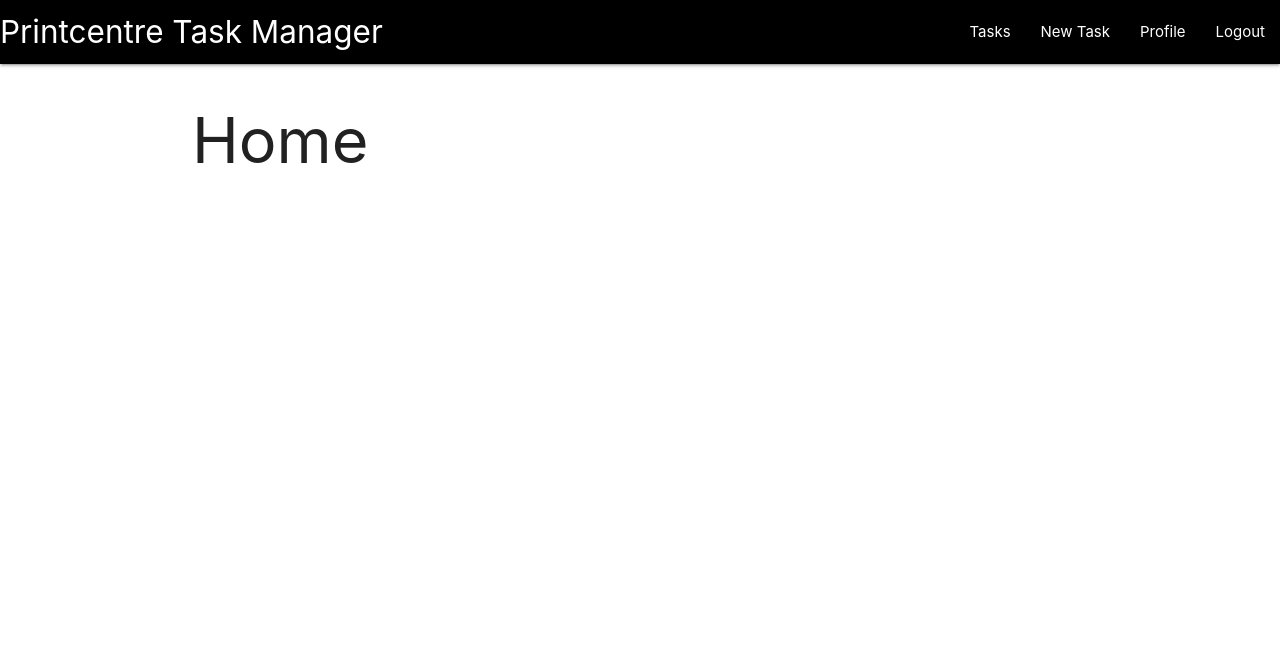
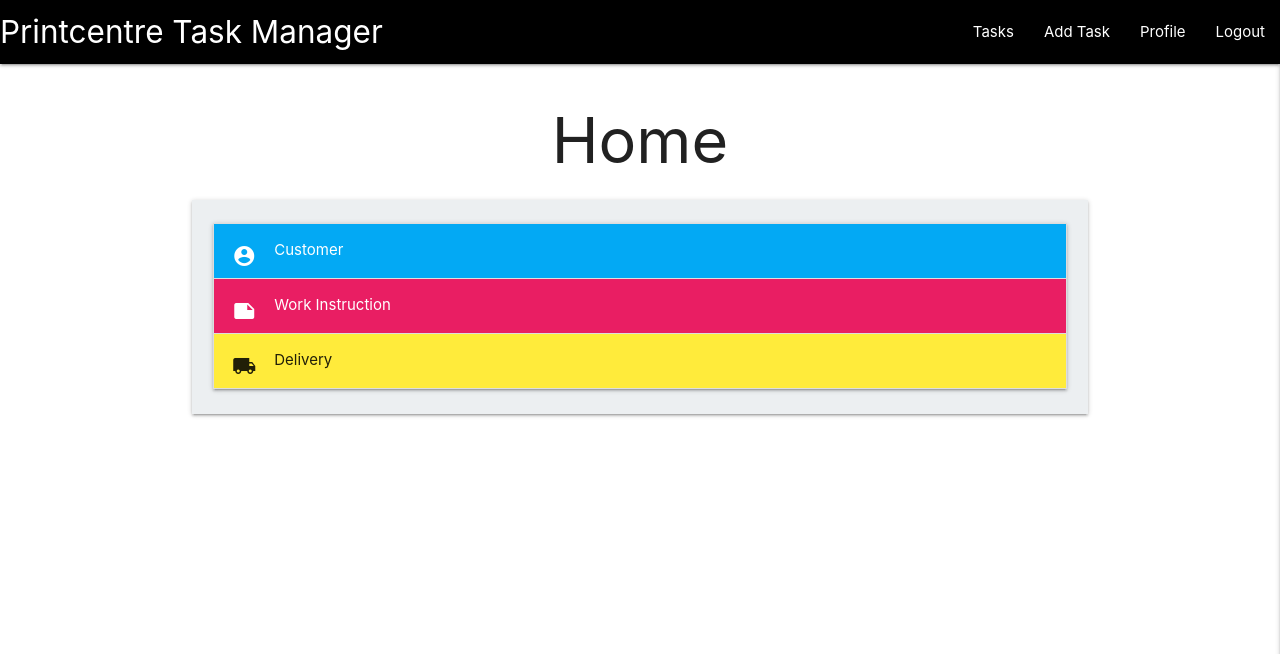
Before and after one commit to DuggyL/taskmanager-milestone-project-3, a Flask app: page / in a window 1280 px wide. Shown: the top 654 px of the page. Run offline with Flask 2, Linux system fonts and the light colour scheme; a user stored in the database is signed in.

Commit message:
Add simple layout and collapsible function to taskmanager page

```diff
--- a/taskmanager/static/css/style.css
+++ b/taskmanager/static/css/style.css
@@ -10,3 +10,13 @@
 	top: 5px;
 	margin-right: 0.5em;
 }
+
+
+.collapsible-header .col strong {
+    margin: 6px;
+    line-height: 42px;
+}
+
+.tasks-card {
+    padding: 15px 10px 10px 10px;
+}
--- a/taskmanager/static/js/script.js
+++ b/taskmanager/static/js/script.js
@@ -12,7 +12,38 @@ $(document).ready(function(){
         }
     });
 
+
     var elem = document.querySelector('.collapsible.expandable');
     var instance = M.Collapsible.init(elem, {
     accordion: false
     });
+
+
+    validateMaterializeSelect();
+    function validateMaterializeSelect() {
+        let classValid = { "border-bottom": "1px solid #4caf50", "box-shadow": "0 1px 0 0 #4caf50" };
+        let classInvalid = { "border-bottom": "1px solid #f44336", "box-shadow": "0 1px 0 0 #f44336" };
+        if ($("select.validate").prop("required")) {
+            $("select.validate").css({ "display": "block", "height": "0", "padding": "0", "width": "0", "position": "absolute" });
+        }
+        $(".select-wrapper input.select-dropdown").on("focusin", function () {
+            $(this).parent(".select-wrapper").on("change", function () {
+                if ($(this).children("ul").children("li.selected:not(.disabled)").on("click", function () { })) {
+                    $(this).children("input").css(classValid);
+                }
+            });
+        }).on("click", function () {
+            if ($(this).parent(".select-wrapper").children("ul").children("li.selected:not(.disabled)").css("background-color") === "rgba(0, 0, 0, 0.03)") {
+                $(this).parent(".select-wrapper").children("input").css(classValid);
+            } else {
+                $(".select-wrapper input.select-dropdown").on("focusout", function () {
+                    if ($(this).parent(".select-wrapper").children("select").prop("required")) {
+                        if ($(this).css("border-bottom") != "1px solid rgb(76, 175, 80)") {
+                            $(this).parent(".select-wrapper").children("input").css(classInvalid);
+                        }
+                    }
+                });
+            }
+        });
+    }
+});
--- a/taskmanager/templates/base.html
+++ b/taskmanager/templates/base.html
@@ -22,7 +22,7 @@
             <ul class="right hide-on-med-and-down">
                 {% if user.is_authenticated %}
                     <li><a href="#">Tasks</a></li>
-                    <li><a href="#">New Task</a></li>
+                    <li><a href="#">Add Task</a></li>
                     <li><a href="#">Profile</a></li>
                     <li><a href="/logout">Logout</a></li>
                 {% else %}
@@ -37,7 +37,7 @@
         <ul class="sidenav" id="mobile-demo">
             {% if user.is_authenticated %}
                 <li><a href="#">Tasks</a></li>
-                <li><a href="#">New Task</a></li>
+                <li><a href="#">Add Task</a></li>
                 <li><a href="#">Profile</a></li>
                 <li><a href="/logout">Logout</a></li>
             {% else %}
--- a/taskmanager/templates/home.html
+++ b/taskmanager/templates/home.html
@@ -2,6 +2,71 @@
 {% block title %}Home{% endblock %}
 {% block content %}
 
-<h1>Home</h1>
+<h1 class="center">Home</h1>
+
+<div class="tasks-card row z-depth-1 blue-grey lighten-5">
+    <div class="col s12">
+      <div class="card-content">
+        <ul class="collapsible expandable">
+          <li>
+            <div class="collapsible-header light-blue white-text"><i class="material-icons">account_circle</i>Customer</div>
+            <div class="collapsible-body white">
+              <div class="row">
+                <div class="col s6">Customer Name:</div>
+                <div class="col s6">Company Name:</div>
+              </div>
+              <div class="row">
+                <div class="col s12">Address:</div>
+              </div>
+              <div class="row">
+                <div class="col s6">Order No:</div>
+                <div class="col s6">Job No:</div>
+              </div>
+            </div>
+          </li>
+          <li>
+            <div class="collapsible-header pink white-text"><i class="material-icons">note</i>Work Instruction</div>
+            <div class="collapsible-body white">
+              <div class="row">
+                <div class="col s6">Job Title:</div>
+                <div class="col s6">Quantity:</div>
+              </div>
+              <div class="row">
+                <div class="col s6">Size:</div>
+                <div class="col s6">Pages:</div>
+              </div>
+              <div class="row">
+                <div class="col s12">Job Description:</div>
+              </div>
+              <div class="row">
+                <div class="col s6">Materials:</div>
+                <div class="col s6">Sheet Size:</div>
+              </div>
+              <div class="row">
+                <div class="col s6">Printing:</div>
+                <div class="col s6">Finishing</div>
+              </div>
+            </div>
+          </li>
+          <li>
+            <div class="collapsible-header yellow"><i class="material-icons">local_shipping</i>Delivery</div>
+            <div class="collapsible-body white">
+              <div class="row">
+                <div class="col s6">Delivery Method:</div>
+                <div class="col s6">Delivery Date:</div>
+              </div>
+              <div class="row">
+                <div class="col s12">Delivery Address:</div>
+              </div>
+            </div>
+          </li>
+        </ul>
+      </div>
+      <!-- <div class="card-action center-align">
+        <a href="" class="btn-small green">Done</a>
+        <a href="" class="btn-small teal accent-4">Edit</a>
+      </div> -->
+    </div>
+</div>
 
 {% endblock %}
```
